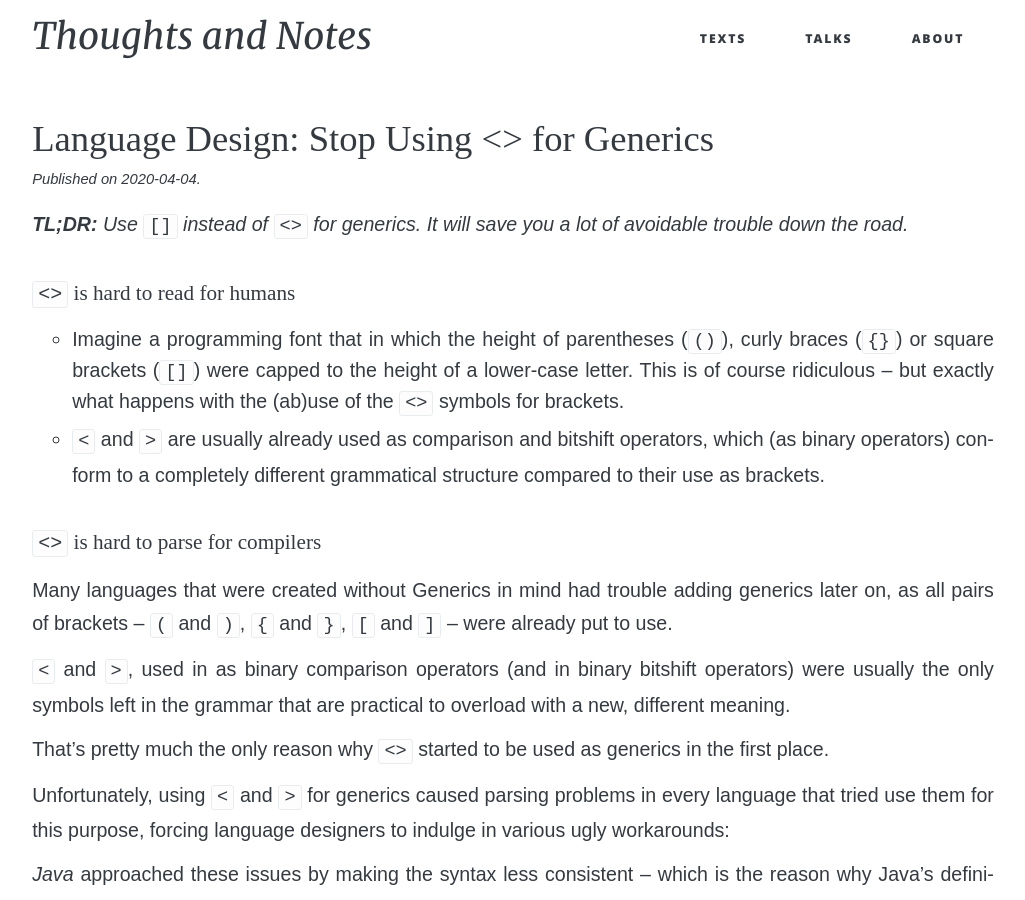
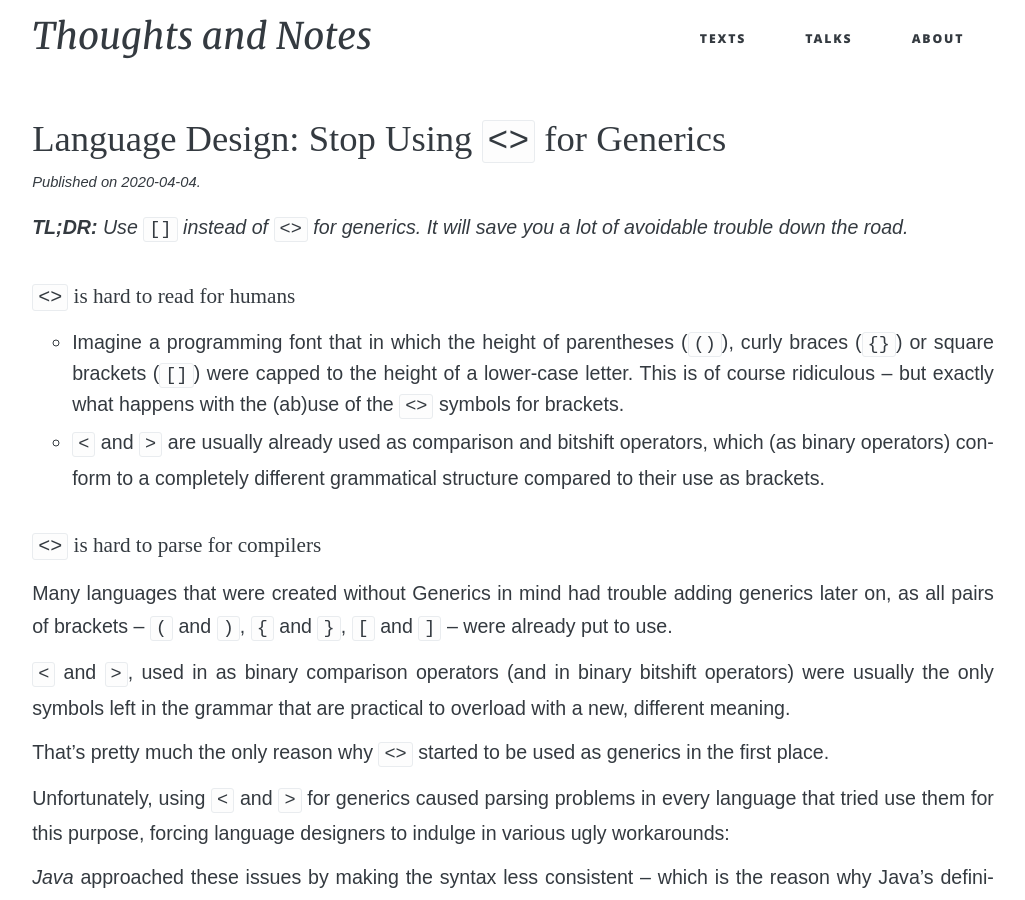
Before and after one commit to soc/soc.me, a Jekyll site: the page built from _languages/stop-using-for-generics.md, in a window 1280 px wide and 900 px high. Shown: the whole window, without its empty margins (127-1152 px from the left). Built offline with Jekyll 4.4.1, drawn with Linux system fonts in a browser that asks for light colours; some web fonts are replaced.

Commit message:
fixup markdownify

```diff
--- a/_languages/stop-using-for-generics.md
+++ b/_languages/stop-using-for-generics.md
@@ -1,5 +1,5 @@
 ---
-title:  "Language Design: Stop Using <> for Generics"
+title:  "Language Design: Stop Using `<>` for Generics"
 date:   2020-04-04 12:00:00 +0200
 ---
 
```
